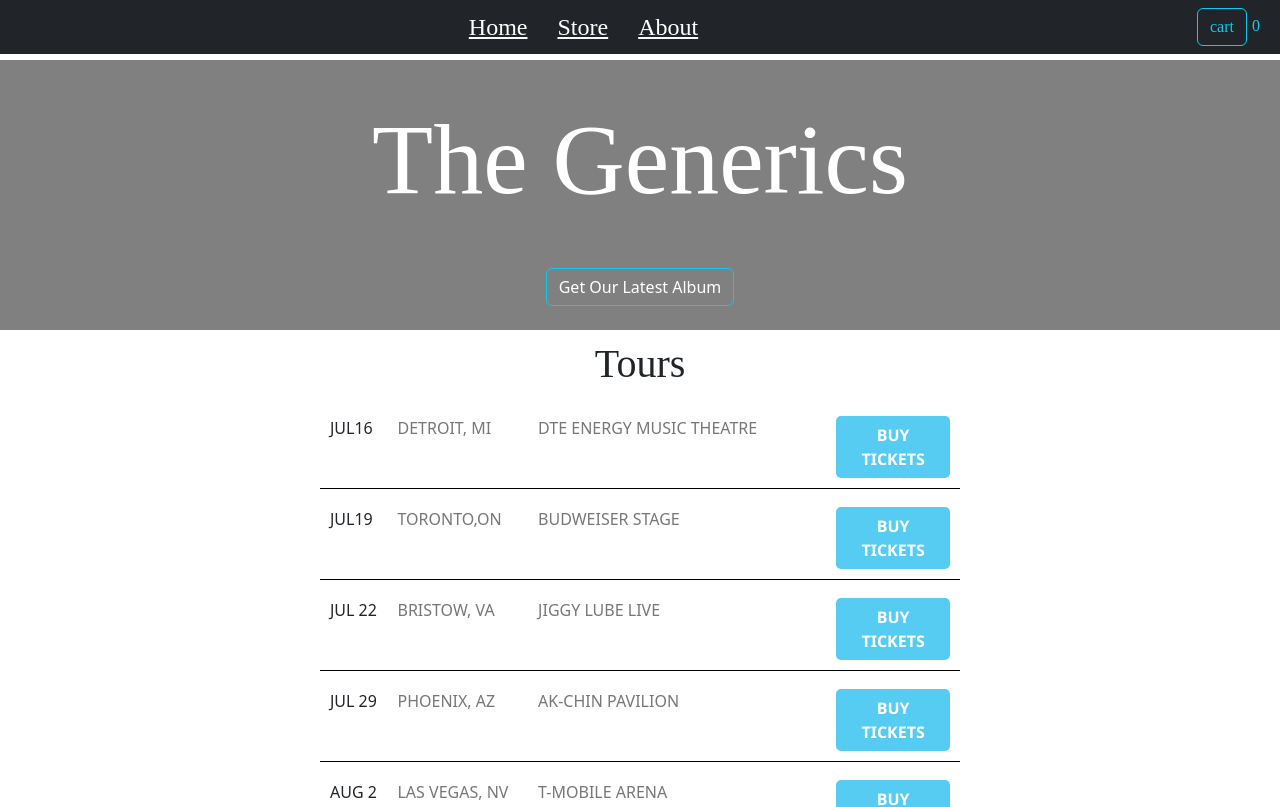
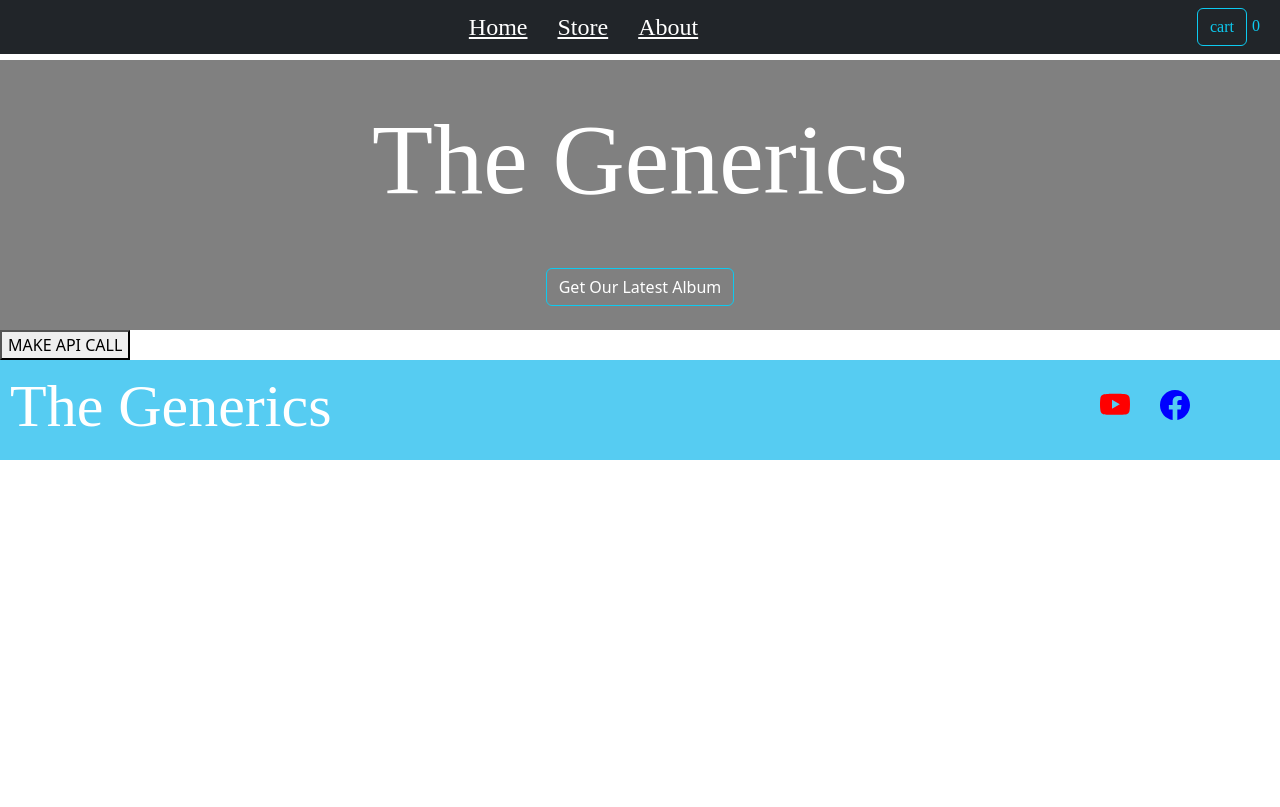
Before and after one commit to ayasha2001/ecom-bootstrap, a React (Create React App) app: page / in a window 1280 px wide. Shown: the top 807 px of the page. Built offline with nearby package versions, Linux system fonts and the light colour scheme.

Commit message:
api call demo

```diff
--- /dev/null
+++ b/src/components/ApiCallItem.js
@@ -0,0 +1,12 @@
+import React from 'react'
+
+const ApiCallItem = ({item}) => {
+  return (
+    <div>
+        <h1>{item.title}</h1>
+        <p>{item.opening_crawl}</p>
+    </div>
+  )
+}
+
+export default ApiCallItem
--- a/src/index.js
+++ b/src/index.js
@@ -8,6 +8,7 @@ import HomePage from "./pages/HomePage";
 import AboutPage from "./pages/AboutPage";
 import { createBrowserRouter,RouterProvider } from "react-router-dom";
 import StorePage from "./pages/StorePage";
+import ApiCall from "./pages/ApiCall";
 
 const root = ReactDOM.createRoot(document.getElementById("root"));
 const router = createBrowserRouter([
@@ -17,7 +18,7 @@ const router = createBrowserRouter([
     children: [
       {
         path: "/",
-        element: <HomePage />,
+        element: <ApiCall />,
       },
       {
         path: "/about",
--- /dev/null
+++ b/src/pages/ApiCall.js
@@ -0,0 +1,25 @@
+import React, { useState } from "react";
+import ApiCallItem from "../components/ApiCallItem";
+
+const ApiCall = () => {
+  const [arr, setArr] = useState([]);
+  const handleClick = async () => {
+    try {
+      const data = await fetch("https://swapi.dev/api/films");
+      const json = await data.json();
+      setArr(json.results);
+    } catch {
+        console.log("error")
+    }
+  };
+  return (
+    <div>
+      <button onClick={handleClick}>MAKE API CALL</button>
+      {arr.map((item) => {
+        return <ApiCallItem item={item} />;
+      })}
+    </div>
+  );
+};
+
+export default ApiCall;
```
